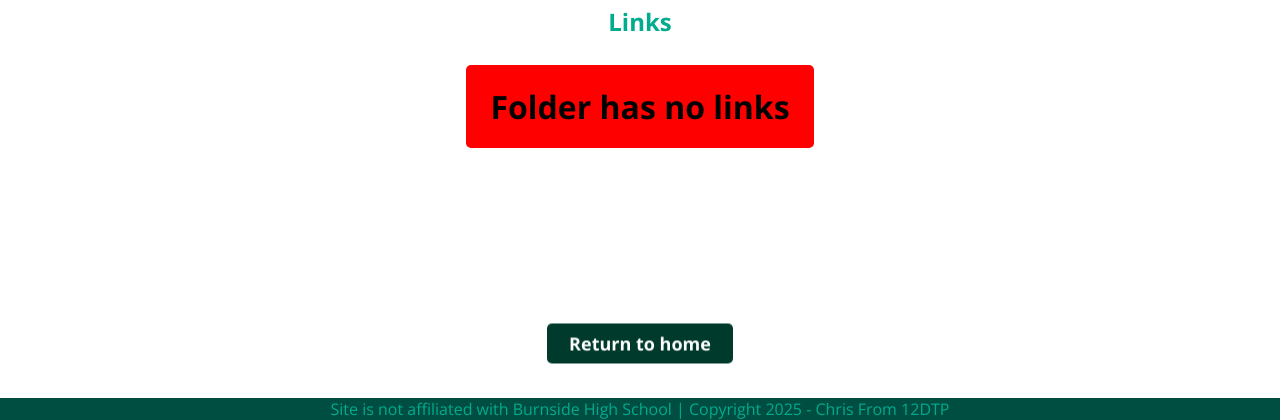
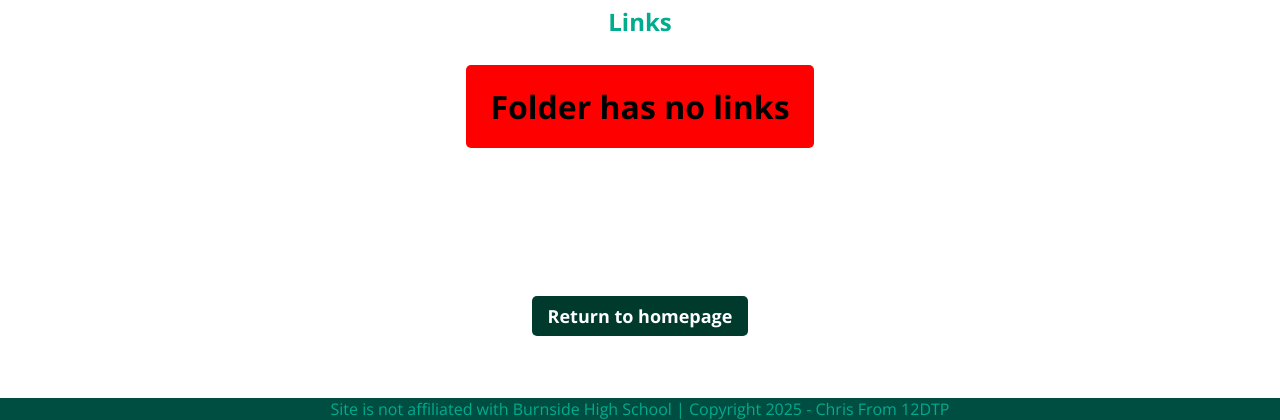
Before and after one commit to Apple-tree-creator/BHS-Student_Portal-Flask_DB, a Flask app: page /1 in a window 1280 px wide. Shown: the part 380-800 px from the top of the page. Run offline with Flask 3, Linux system fonts and the light colour scheme; data comes from the database, SQL or seed files in the repository.

Commit message:
Fixed the home button (again)

```diff
--- a/main.py
+++ b/main.py
@@ -18,12 +18,12 @@ def root():
 # this checks the database to see if the <string:name> (folder) exists and what links are in it.
 @app.route('/<string:name>')
 def directory(name):
-       # anti-table dropping (Sanitize input)
+       # very basic anti-table dropping (Sanitize input)
        # for more info, refer to https://cdn.prod.website-files.com/681e366f54a6e3ce87159ca4/6877c77e021072217466290e_bobby-tables.png
        if ';' in name or '"' in name or "'" in name:
              abort(403)
 
-       # converts '%' to ' ' aswell as remove potentialy dangerous characters
+       # converts '%' to ' '
        # this is cause URL links do not support spaces
        name = name.replace('%', ' ')
 
@@ -70,7 +70,7 @@ def force_error(code):
        abort(code)
 
 # this is the actuall error handler. The above one does nothing
-# returns the error code and infomation
+# returns the error code and infomation about error
 @app.errorhandler(HTTPException)
 def page_not_found(e):
       return render_template('error.html', vars=vars, error=e)
--- a/static/style.css
+++ b/static/style.css
@@ -171,11 +171,11 @@ a {
 }
 
 .home-button-container {
-    position: sticky;
+    position: fixed;
     bottom: 50px;
+    left: 50%;
+    transform: translate(-50%, -50%);
     width: min-content;
-    margin-left: auto;
-    margin-right: auto;
     background-color: rgba(255, 255, 255, 0.7);
     backdrop-filter: blur(5px);
     border-radius: 5px;
@@ -187,7 +187,7 @@ a {
     border-radius: 5px;
     text-align: center;
     margin: 7px;
-    width: 170px;
+    width: 200px;
     font-weight: bolder;
     color: white;
     background-color: var(--contrast-color);
--- a/templates/directory.html
+++ b/templates/directory.html
@@ -36,7 +36,7 @@
 {% if title.title() != "Home" %}
     <div class="home-button-container">
         <a href="/home">
-            <div class="home-button"><span class="anim-text">Return to home</span></div>
+            <div class="home-button"><span class="anim-text">Return to homepage</span></div>
         </a>
     </div>
 {% endif %}
```
Also changed, not shown: 1 other file.
